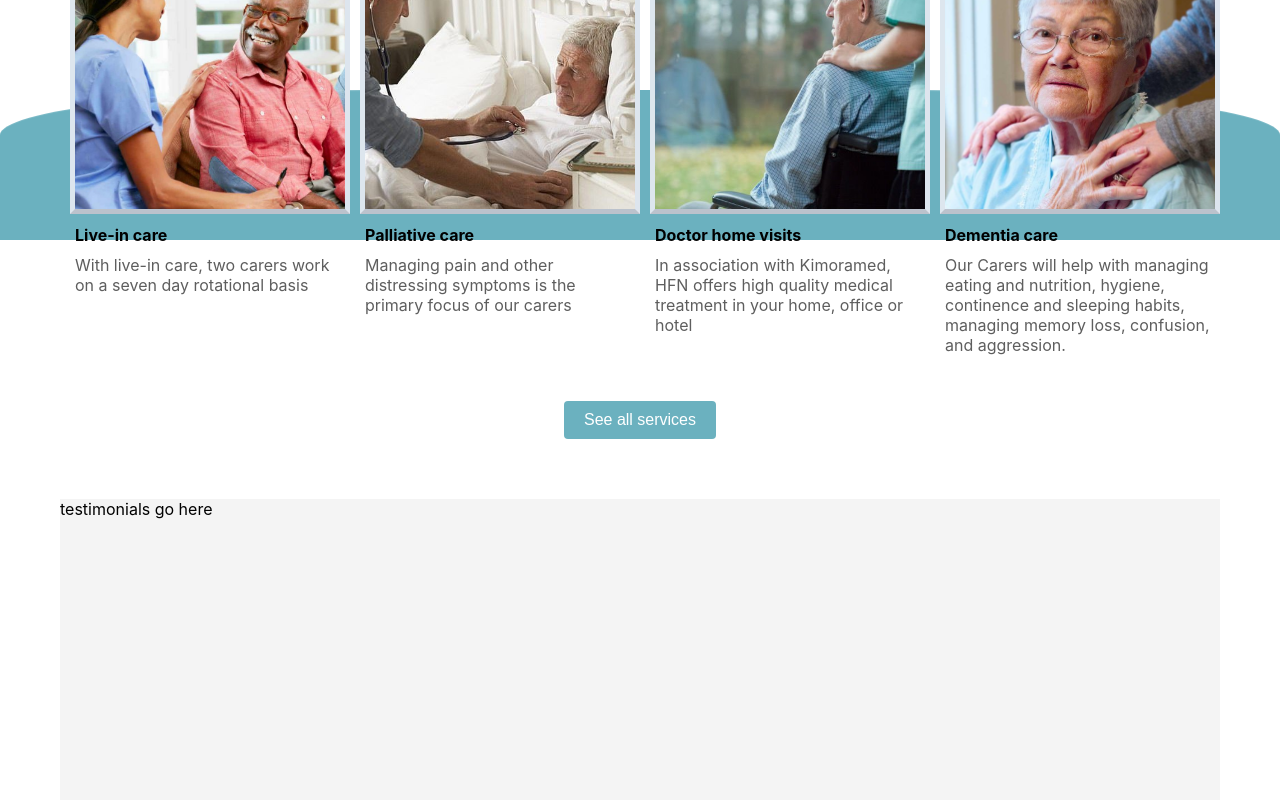
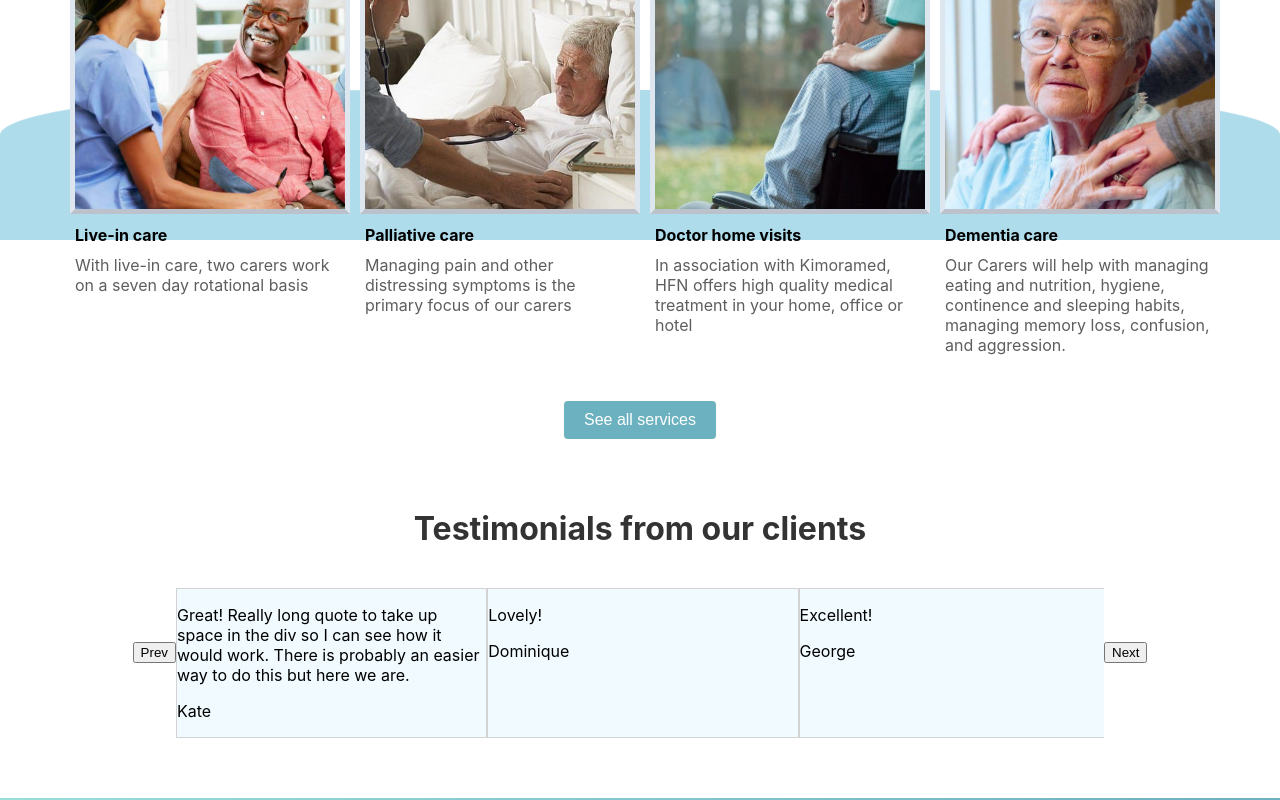
Before and after one commit to katelandcastelin/nursing-agency, a React (Create React App) app: page / in a window 1280 px wide. Shown: the part 560-1360 px from the top of the page. Built offline with nearby package versions, Linux system fonts and the light colour scheme.

Commit message:
feat/testimonial-container: mapped out testimonials for home page

```diff
--- a/src/App.js
+++ b/src/App.js
@@ -20,12 +20,13 @@ const Container = styled.div`
   flex-direction: column;
   align-items: center;
   min-height: 100vh;
+  max-width: 100vw;
 `;
 
 const Header = styled.header`
   width: 100%;
   background: linear-gradient(to right, #98ded9, #6bb1bf);
-  padding: 20px;
+  padding: 20px 0 20px 0;
   color: #fff;
   display: flex;
   align-items: center;
@@ -153,9 +154,12 @@ function App() {
       </Footer>
 
       <WaveBackground>
-        <Wave color="#b3e5fc" />
-        <Wave color="#98ded9" />
-        <Wave color="#6bb1bf" />
+        {/* <Wave color="#9ad4ee" />
+        <Wave color="#aedce9" />
+        <Wave color="#b9e6ee" /> */}
+        <Wave color="#e2f7ff" />
+        <Wave color="#cae9f6" />
+        <Wave color="#afdceb" />
       </WaveBackground>
     </Router>
   );
--- /dev/null
+++ b/src/components/Testimonials.jsx
@@ -0,0 +1,86 @@
+import React, { useState } from 'react';
+import styled from 'styled-components';
+
+const ClientTestimonials = [
+  {
+    id: 1,
+    quote: 'Great! Really long quote to take up space in the div so I can see how it would work. There is probably an easier way to do this but here we are.',
+    name: 'Kate',
+  },
+  {
+    id: 2,
+    quote: 'Lovely!',
+    name: 'Dominique',
+  },
+  {
+    id: 3,
+    quote: 'Excellent!',
+    name: 'George',
+  },
+  {
+    id: 4,
+    quote: 'Wonderful!',
+    name: 'Peter',
+  },
+  {
+    id: 5,
+    quote: 'Good!',
+    name: 'Max',
+  },
+  {
+    id: 6,
+    quote: 'Service was great!',
+    name: 'Mandy',
+  },
+  {
+    id: 7,
+    quote: 'seven',
+    name: 'greg',
+  },
+  {
+    id: 8,
+    quote: 'eight',
+    name: 'amy',
+  },
+];
+
+const Container = styled.div`
+  display: flex;
+  align-items: center;
+  justify-content: center;
+`;
+
+const QuotesContainer = styled.div`
+  display: flex;
+  background-color: #f0faff;
+  width: 80%;
+  overflow: hidden;
+  margin-top: 20px;
+`;
+
+const QuoteBlock = styled.div`
+  border: 1px solid lightgray;
+  flex: 0 0 33.33%;
+`;
+
+const ArrowButton = styled.button`
+
+`;
+
+export default function Testimonials() {
+  const testimonials = ClientTestimonials.map((index) => (
+    <QuoteBlock>
+      <p>{index.quote}</p>
+      <p>{index.name}</p>
+    </QuoteBlock>
+  ))
+  return (
+    <Container>
+      <ArrowButton>Prev</ArrowButton>
+      <QuotesContainer>
+        {testimonials}
+      </QuotesContainer>
+      <ArrowButton>Next</ArrowButton>
+    </Container>
+  )
+}
--- a/src/pages/Home.jsx
+++ b/src/pages/Home.jsx
@@ -4,6 +4,7 @@ import ServiceImage1 from '../images/service-preview/service-preview-1.jpeg';
 import ServiceImage2 from '../images/service-preview/service-preview-2.jpeg';
 import ServiceImage3 from '../images/service-preview/service-preview-3.jpeg';
 import ServiceImage4 from '../images/service-preview/service-preview-4.jpeg';
+import Testimonials from '../components/Testimonials';
 
 const Container = styled.div`
   display: flex;
@@ -90,13 +91,6 @@ const Image = styled.img`
   border-bottom-color: #bbc2cc;
 `;
 
-const TestimonialsContainer = styled.div`
-  background-color: #f4f4f4;
-  height: 500px;
-  width: 100%;
-  margin-top: 60px;
-`;
-
 const ServicesPreview = [
   {
     image: ServiceImage1,
@@ -118,7 +112,7 @@ const ServicesPreview = [
     service: 'Dementia care',
     summary: 'Our Carers will help with managing eating and nutrition, hygiene, continence and sleeping habits, managing memory loss, confusion, and aggression.',
   },
-]
+];
 
 export default function Home() {
   const servicePreview = ServicesPreview.map((service) => (
@@ -145,9 +139,8 @@ export default function Home() {
         {servicePreview}
       </ServicePreviewContainer>
       <Button>See all services</Button>
-      <TestimonialsContainer>
-        testimonials go here
-      </TestimonialsContainer>
+      <Title style={{marginTop: "70px"}}>Testimonials from our clients</Title>
+      <Testimonials />
     </Container>
   );
 };
```
